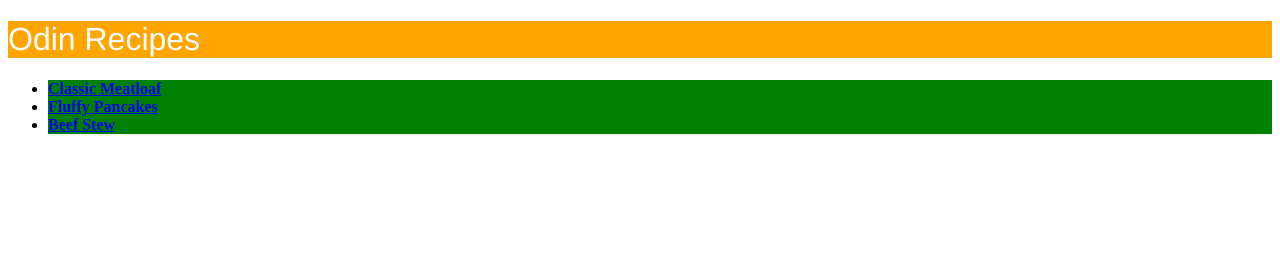
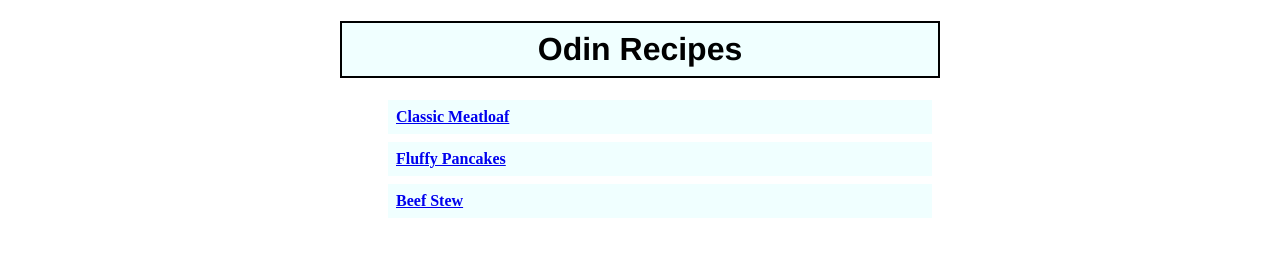
Before and after one commit to Prabinc662/odin-recipes, a plain HTML site: page index.html in a window 1280 px wide. Drawn offline with Linux system fonts and the light colour scheme.

Commit message:
Add margin and padding Add background color Add display properties

```diff
--- a/style.css
+++ b/style.css
@@ -1,12 +1,20 @@
+body {
+    width: 600px;
+    margin: 0 auto;
+}
 h1 {
-    font-weight: 500;
+    font-weight: 800;
     font-family: Helvetica;
-    background-color: orange;
-    color: white;
+    border: 2px solid black;
+    background-color: azure;
+    padding: 8px;
+    text-align: center;
 }
 
 li {
     font-weight: 800;
-    background-color: green;
-    color: black;
+    margin: 8px;
+    background-color: azure;
+    padding: 8px;
+    display: block;
 }
```
